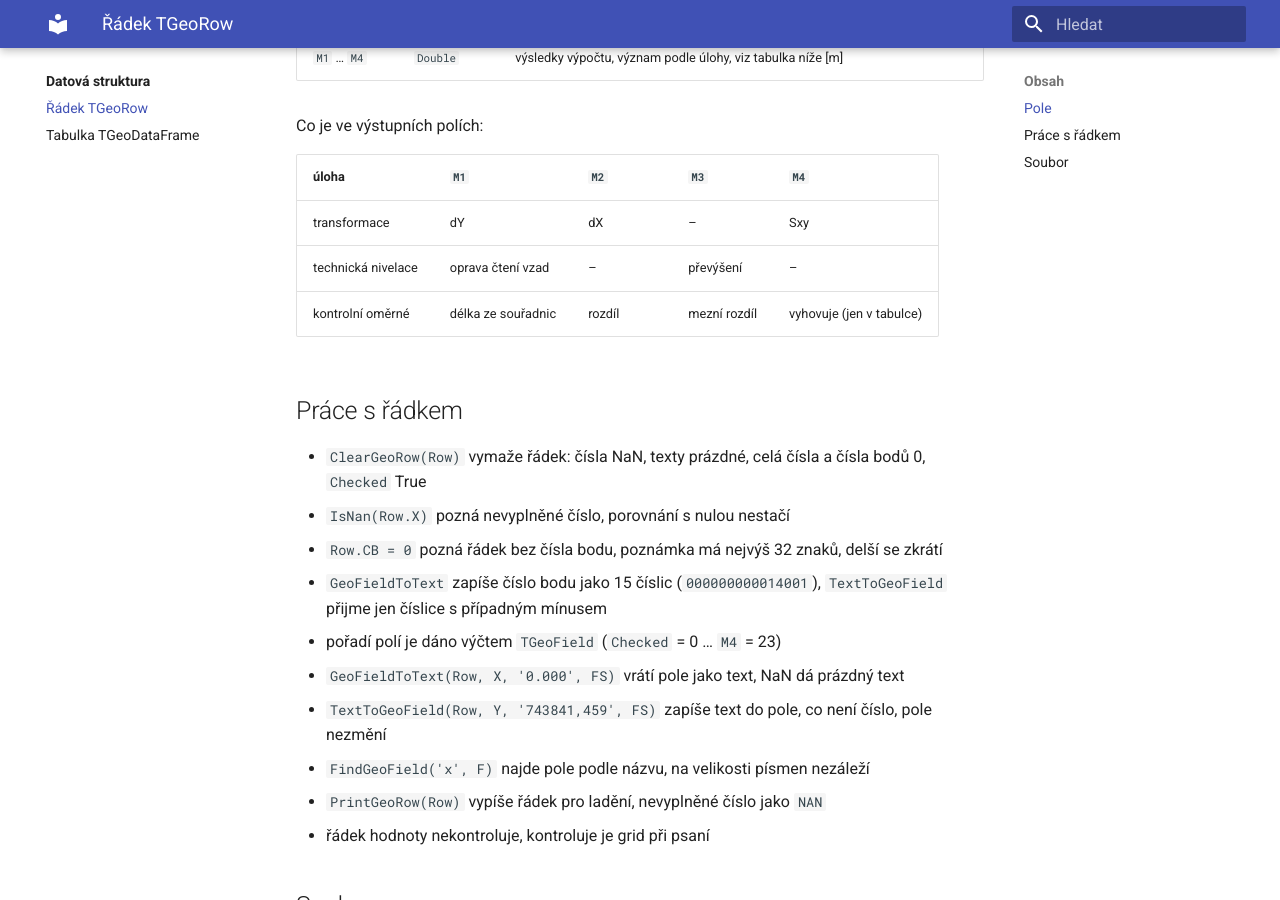
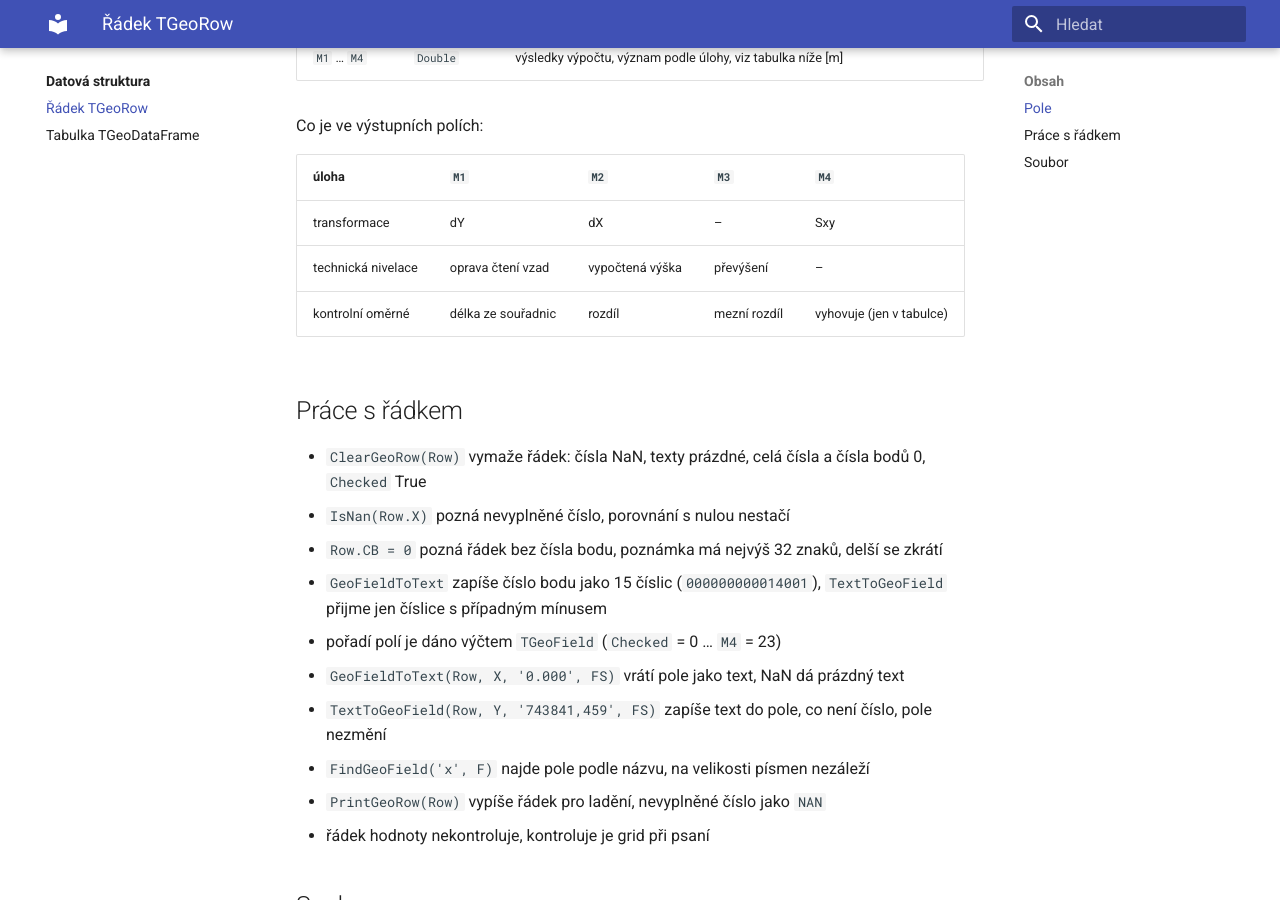
Before and after one commit to kovarmi9/GeoSoft, an MkDocs documentation site: the page built from docs/geodataframe/georow.md, in a window 1280 px wide and 900 px high, scrolled down 1115 px. Built offline with MkDocs 1.6.1 and Material for MkDocs 9.7.7, drawn with Linux system fonts in a browser that asks for light colours.

Commit message:
Nivelace: vypočtená výška v M2 místo VC
VC je výška cíle (vstup), výsledky úloh patří do M1 až M4.
Upraven výpočet, formulář, protokol, testy a dokumentace polí.

```diff
--- a/docs/geodataframe/georow.md
+++ b/docs/geodataframe/georow.md
@@ -28,7 +28,7 @@ Co je ve výstupních polích:
 | úloha | `M1` | `M2` | `M3` | `M4` |
 |---|---|---|---|---|
 | transformace | dY | dX | – | Sxy |
-| technická nivelace | oprava čtení vzad | – | převýšení | – |
+| technická nivelace | oprava čtení vzad | vypočtená výška | převýšení | – |
 | kontrolní oměrné | délka ze souřadnic | rozdíl | mezní rozdíl | vyhovuje (jen v tabulce) |
 
 ## Práce s řádkem
```
Also changed, not shown: docs/vypocty/technicka-nivelace.md (+1 -1 lines), 6 other files.
